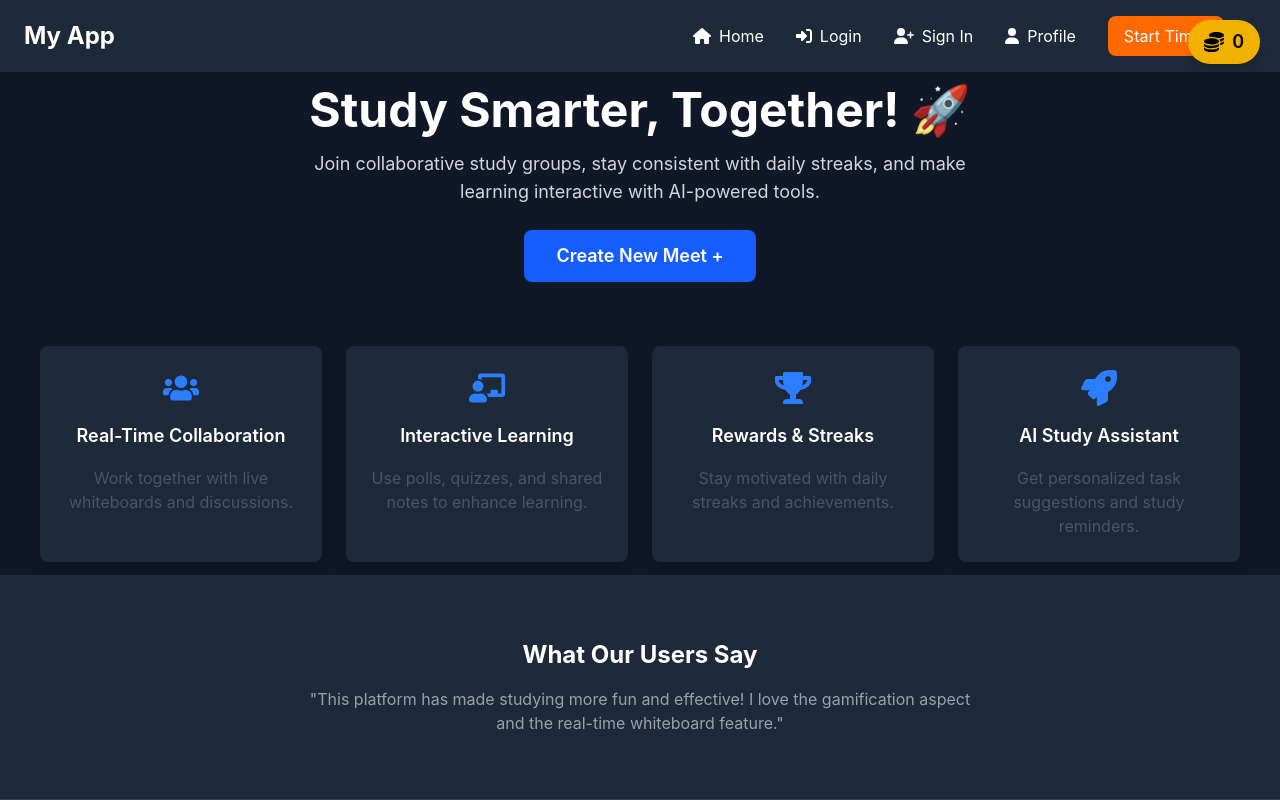
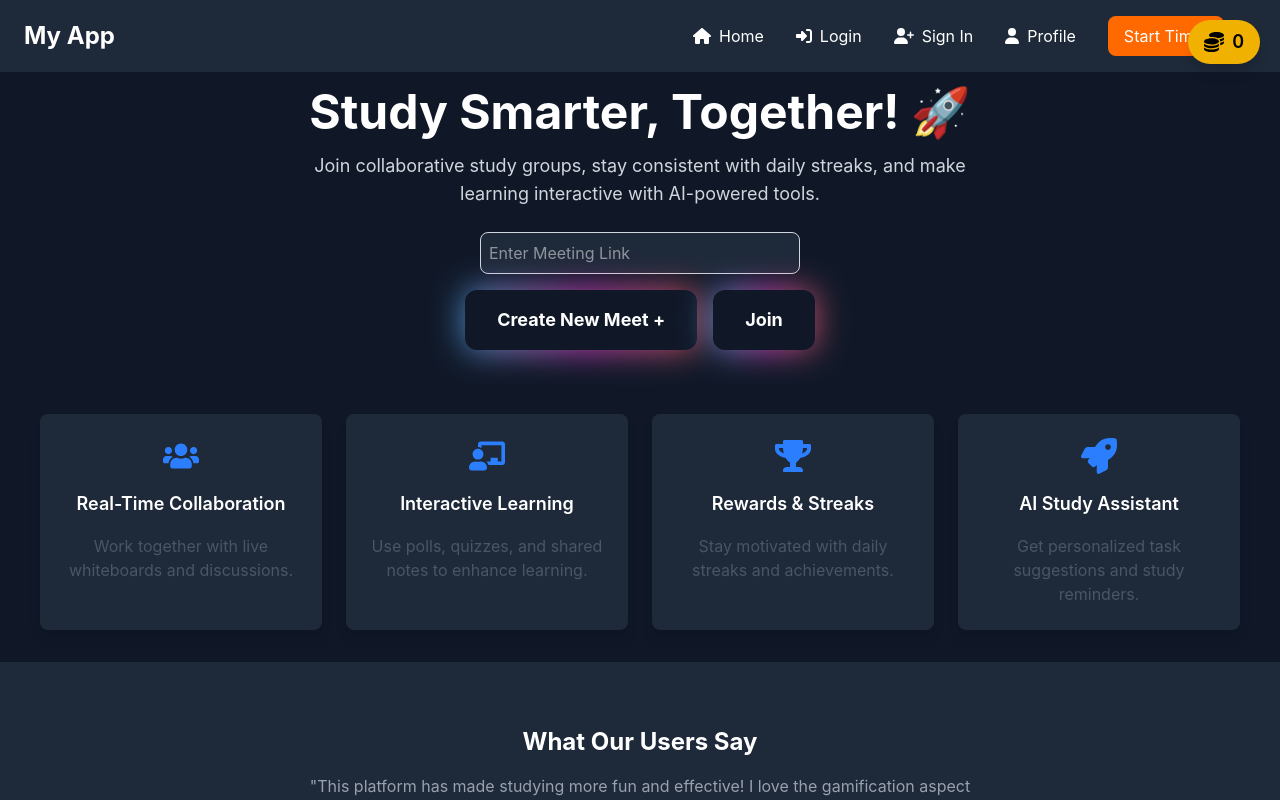
Before and after one commit to Lakde-Maheshwari/CSE, a React (Vite) app in the folder frontend/: page / in a window 1280 px wide. Shown: the top 800 px of the page. Built offline with nearby package versions, Linux system fonts and the light colour scheme; no server answers.

Commit message:
changed button style

```diff
--- a/frontend/src/components/FeatureCard.jsx
+++ b/frontend/src/components/FeatureCard.jsx
@@ -19,7 +19,7 @@ const FeatureCard = ({ icon, title, description }) => {
 
 const FeatureGrid = () => {
   return (
-    <div className="mt-16 grid grid-cols-1 sm:grid-cols-2 lg:grid-cols-4 gap-6 w-full max-w-none px-4">
+    <div className="mt-16 mb-8 grid grid-cols-1 sm:grid-cols-2 lg:grid-cols-4 gap-6 w-full max-w-none px-4">
       <FeatureCard icon={<FaUsers />} title="Real-Time Collaboration" description="Work together with live whiteboards and discussions." />
       <FeatureCard icon={<FaChalkboardTeacher />} title="Interactive Learning" description="Use polls, quizzes, and shared notes to enhance learning." />
       <FeatureCard icon={<FaTrophy />} title="Rewards & Streaks" description="Stay motivated with daily streaks and achievements." />
--- a/frontend/src/components/Home.jsx
+++ b/frontend/src/components/Home.jsx
@@ -1,32 +1,94 @@
-import React from "react";
+import { useState } from "react";
 import { useNavigate } from "react-router-dom";
-import { FaUsers, FaChalkboardTeacher, FaTrophy, FaRocket } from "react-icons/fa";
-import FeatureGrid from "./FeatureCard";
-import TestimonialFooter from "./Footer";
+import FeatureGrid from "../components/FeatureCard";
+import TestimonialFooter from "../components/Footer";
+import Button from "./button";
+
 const Home = () => {
   const navigate = useNavigate();
+  const [meetingLink, setMeetingLink] = useState("");
+  const [loading, setLoading] = useState(false);
 
-  const handleJoinClick = () => {
-    navigate("/join");
+  // Create New Meeting
+  const handleCreateMeeting = async () => {
+    setLoading(true);
+    try {
+      const token = localStorage.getItem("token"); // Get token from localStorage
+
+      if (!token) {
+        alert("Please log in first.");
+        setLoading(false);
+        return;
+      }
+
+      const response = await fetch("http://localhost:6471/api/create-meeting", {
+        method: "POST",
+        headers: {
+          "Content-Type": "application/json",
+          Authorization: `Bearer ${token}`,
+        },
+      });
+
+      if (!response.ok) {
+        throw new Error(`HTTP error! Status: ${response.status}`);
+      }
+
+      const data = await response.json();
+      if (data.success) {
+        setMeetingLink(data.meetingId);
+        alert(`Meeting Created! Link: ${window.location.origin}/meet/${data.meetingId}`);
+      } else {
+        alert("Error: " + data.message);
+      }
+    } catch (error) {
+      console.error("Error creating meeting:", error);
+      alert("Something went wrong.");
+    }
+    setLoading(false);
+  };
+
+  // Join a meeting
+  const handleJoinMeet = () => {
+    if (meetingLink.trim()) {
+      navigate(`/join/${meetingLink.trim()}`);
+    } else {
+      alert("Please enter a valid meeting link");
+    }
   };
 
   return (
-    <div className="flex flex-col min-h-screen bg-gray-900 text-white w-full min-w-full overflow-x-hidden">
+    <div className="flex flex-col min-h-screen bg-gray-900 text-white w-full overflow-x-hidden">
       {/* Hero Section */}
       <div className="flex-1 flex flex-col items-center justify-center text-center px-4 sm:px-6 w-full">
-        <h1 className="text-5xl font-bold mb-4">Study Smarter, Together! 🚀</h1>
+        <h1 className="text-5xl font-bold mb-4 mt-4">Study Smarter, Together! 🚀</h1>
         <p className="text-lg text-gray-300 mb-6 max-w-2xl">
           Join collaborative study groups, stay consistent with daily streaks, and make learning interactive with AI-powered tools.
         </p>
-        <button
-          onClick={handleJoinClick}
-          className="bg-blue-600 hover:bg-blue-700 text-white px-8 py-3 rounded-lg text-lg font-semibold transition"
-        >
-          Create New Meet +
-        </button>
+
+        {/* Meeting Input Field */}
+        <input
+          type="text"
+          placeholder="Enter Meeting Link"
+          value={meetingLink}
+          onChange={(e) => setMeetingLink(e.target.value)}
+          className="w-80 p-2 mb-4 text-white rounded-lg border border-gray-300 bg-gray-800"
+        />
+
+        {/* Buttons Container */}
+        <div className="flex space-x-4">
+          {/* Create Meeting Button */}
+          <button onClick={handleCreateMeeting} disabled={loading}>
+            <Button label={loading ? "Creating..." : "Create New Meet +"} />
+          </button>
+
+          {/* Join Meeting Button */}
+          <button onClick={handleJoinMeet}>
+            <Button label="Join" />
+          </button>
+        </div>
 
         {/* Features Section */}
-       <FeatureGrid />
+        <FeatureGrid />
       </div>
 
       {/* Testimonials Section */}
--- a/frontend/src/components/Register.jsx
+++ b/frontend/src/components/Register.jsx
@@ -1,6 +1,7 @@
 import { useState } from "react";
 import { Link, useNavigate } from "react-router-dom";
 import { registerUser } from "../../services/authService";
+import Button from "./button";
 
 const Signup = () => {
   const [formData, setFormData] = useState({
@@ -17,11 +18,11 @@ const Signup = () => {
   };
 
   const handleSubmit = async (e) => {
-    e.preventDefault();
+    e.preventDefault(); // Prevent default navigation behavior
     try {
       const data = await registerUser(formData);
       localStorage.setItem("userInfo", JSON.stringify(data));
-      navigate("/login");
+      navigate("/login"); // Redirect after successful signup
     } catch (err) {
       setError(err.response?.data?.message || "Something went wrong");
     }
@@ -33,14 +34,32 @@ const Signup = () => {
         {error && <p className="text-red-500">{error}</p>}
         <h2 className="text-3xl font-bold text-center text-white mb-6">Sign Up</h2>
 
-        <form className="space-y-4" onSubmit={handleSubmit}>
-          <input type="text" name="name" placeholder="Full Name" className="w-full p-3 rounded-md bg-gray-700 text-white placeholder-gray-400 focus:outline-none focus:ring-2 focus:ring-blue-500" onChange={handleChange} />
-          <input type="email" name="email" placeholder="Email" className="w-full p-3 rounded-md bg-gray-700 text-white placeholder-gray-400 focus:outline-none focus:ring-2 focus:ring-blue-500" onChange={handleChange} />
-          <input type="password" name="password" placeholder="Password" className="w-full p-3 rounded-md bg-gray-700 text-white placeholder-gray-400 focus:outline-none focus:ring-2 focus:ring-blue-500" onChange={handleChange} />
+        {/* ✅ No `onSubmit` on <form>, handled inside <Button> */}
+        <form className="space-y-4">
+          <input
+            type="text"
+            name="name"
+            placeholder="Full Name"
+            className="w-full p-3 rounded-md bg-gray-700 text-white placeholder-gray-400 focus:outline-none focus:ring-2 focus:ring-blue-500"
+            onChange={handleChange}
+          />
+          <input
+            type="email"
+            name="email"
+            placeholder="Email"
+            className="w-full p-3 rounded-md bg-gray-700 text-white placeholder-gray-400 focus:outline-none focus:ring-2 focus:ring-blue-500"
+            onChange={handleChange}
+          />
+          <input
+            type="password"
+            name="password"
+            placeholder="Password"
+            className="w-full p-3 rounded-md bg-gray-700 text-white placeholder-gray-400 focus:outline-none focus:ring-2 focus:ring-blue-500"
+            onChange={handleChange}
+          />
 
-          <button className="w-full bg-blue-500 hover:bg-blue-600 text-white p-3 rounded-md font-semibold transition duration-300">
-            Create Account
-          </button>
+          {/* ✅ `to="#"` prevents unwanted navigation, `onClick` handles the form submission */}
+          <Button label="Create Account" to="/" onClick={handleSubmit} />
         </form>
 
         <p className="text-center text-gray-400 mt-4">
--- a/frontend/src/components/button.jsx
+++ b/frontend/src/components/button.jsx
@@ -1,24 +1,30 @@
 import React from "react";
+import { useNavigate } from "react-router-dom";
 
-const Button = ({ label, onClick, color = "blue" }) => {
-    const colors = {
-        blue: "bg-blue-500",
-        green: "bg-green-500",
-        red: "bg-red-500",
-        yellow: "bg-yellow-500",
-        gray: "bg-gray-400",
-        purple: "bg-purple-400",
-        orange: "bg-orange-400",
+const Button = ({ label, onClick, type = "button", to }) => {
+    const navigate = useNavigate();
+
+    const handleClick = () => {
+        if (to) {
+            navigate(to);  // Navigate if 'to' prop is provided
+        } else if (onClick) {
+            onClick(); // Otherwise, trigger the provided onClick function
+        }
     };
 
-
     return (
-        <button
-            className={`p-2 ${colors[color] || "bg-blue-700"} text-white rounded-md m-3 hover:border-white`}
-            onClick={onClick}
-        >
-            {label}
-        </button>
+        <div className="relative inline-flex group">
+            <div
+                className="absolute transition-all duration-1000 opacity-70 -inset-px bg-gradient-to-r from-[#44BCFF] via-[#FF44EC] to-[#FF675E] rounded-xl blur-lg group-hover:opacity-100 group-hover:-inset-1 group-hover:duration-200 animate-tilt"
+            ></div>
+            <button
+                type={type}
+                onClick={handleClick}
+                className="relative inline-flex items-center justify-center px-8 py-4 text-lg font-bold text-white transition-all duration-200 bg-gray-900 font-pj rounded-xl focus:outline-none focus:ring-2 focus:ring-offset-2 focus:ring-gray-900"
+            >
+                {label}
+            </button>
+        </div>
     );
 };
 
--- a/frontend/src/components/profile.jsx
+++ b/frontend/src/components/profile.jsx
@@ -15,7 +15,7 @@ const Profile = () => {
         <Header />
         <div className="grid grid-cols-1 md:grid-cols-2 gap-6 p-6 border border-gray-700 bg-gray-800 rounded-xl shadow-2xl">
           <div className="p-6 bg-gray-700 flex flex-col items-center rounded-xl shadow-lg hover:shadow-2xl transition-shadow">
-            <ProfileDetails />
+            <Profile  Details />
             <ContactInfo />
           </div>
           <div className="grid grid-rows-2 gap-6">
--- a/frontend/src/components/profiledetails.jsx
+++ b/frontend/src/components/profiledetails.jsx
@@ -29,14 +29,11 @@ const ProfileDetails = () => {
       </div>
 
       {/* Profile Actions */}
-      <div className="mt-6 space-x-4">
+      {/* <div className="mt-6 space-x-4">
         <button className="px-4 py-2 bg-blue-600 hover:bg-blue-700 transition-all rounded-lg text-white font-medium shadow-md">
           Edit Profile
         </button>
-        <button className="px-4 py-2 bg-gray-700 hover:bg-gray-600 transition-all rounded-lg text-white font-medium shadow-md">
-          Settings
-        </button>
-      </div>
+      </div> */}
     </div>
   );
 };
--- a/frontend/src/components/tasklist.jsx
+++ b/frontend/src/components/tasklist.jsx
@@ -18,7 +18,7 @@ const TaskList = () => {
       {/* Header Section with Button */}
       <div className="flex justify-between items-center mb-4">
         <h2 className="text-lg font-semibold">Your Tasks</h2>
-        <Button label="+ Add New Task" color="blue" onClick={HandleButtonClick} />
+        <Button label="+ Add New Task" onClick={HandleButtonClick} />
       </div>
 
       {/* Table Container */}
```
Also changed, not shown: frontend/src/components/Login.jsx (+54 -29 lines).
